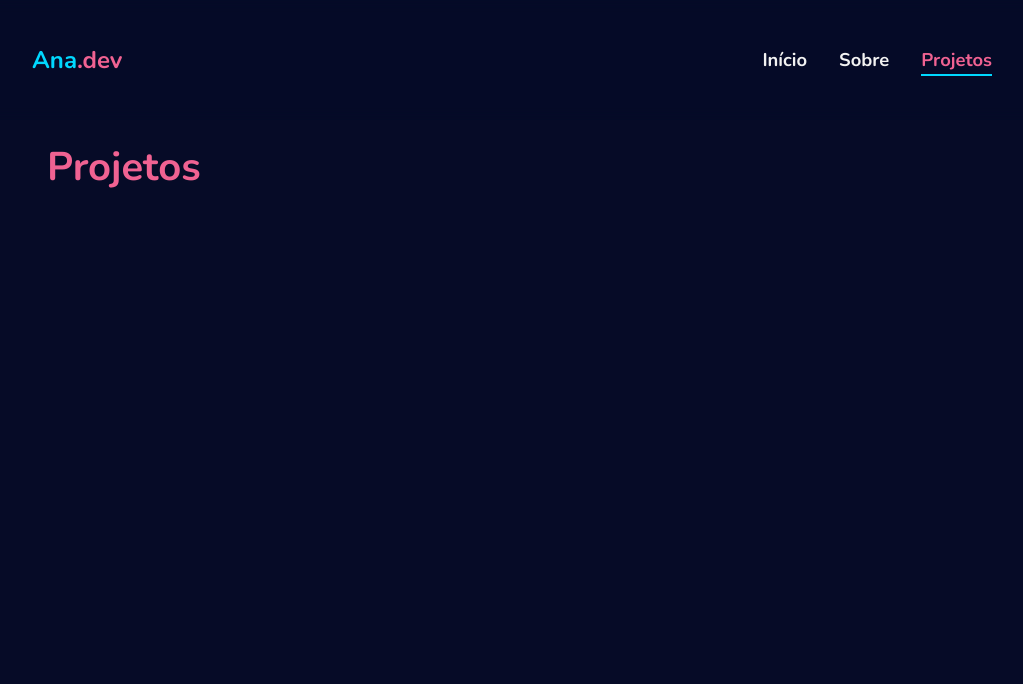
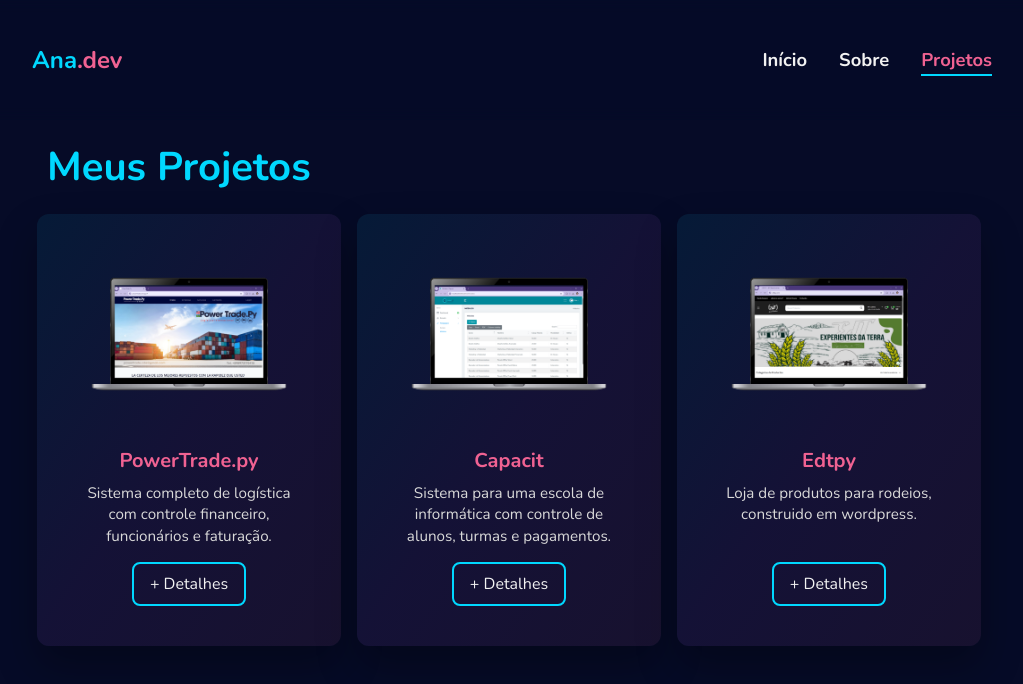
Before and after one commit to AnaCarolinaAPS/portfolio, a React (Vite) app: page /projetos in a window 1280 px wide. Shown: the top 684 px of the page, without its empty margins (128-1151 px from the left). Built offline with nearby package versions, Linux system fonts and the light colour scheme.

Commit message:
[feature] (Projetos) Criada página de Projetos
- Adicionado componente ProjectCard para mostrar os dados de data/projetos na página;

```diff
--- a/src/pages/Projetos.tsx
+++ b/src/pages/Projetos.tsx
@@ -1,11 +1,27 @@
+import projetosData from '../data/projetos';
+import type { ProjetosDataType } from '../data/projetos';
+import ProjectCard from '../components/ProjectCard/ProjectCard';
 
 function Projetos() {
     return (
         <>
             <div className="row">
                 <div className="col">
-          <h1 className='text-3xl heading-main text-secondary'>Projetos</h1>
+                    <h1 className="text-3xl heading-main text-primary">Meus Projetos</h1>
                 </div>
+            </div>
+            <div className="row text-center">
+                {projetosData.map((proj: ProjetosDataType) => (
+                    <div className="col-4 mb-4">
+                        <ProjectCard
+                            key={proj.id}
+                            image={proj.imagem}
+                            title={proj.titulo}
+                            description={proj.resumo}
+                            detailsLink={`/projects/${proj.id}`}
+                        />
+                    </div>
+                ))}
             </div>
         </>
     );
```
Lines whose indentation alone changed are shown as unchanged.
